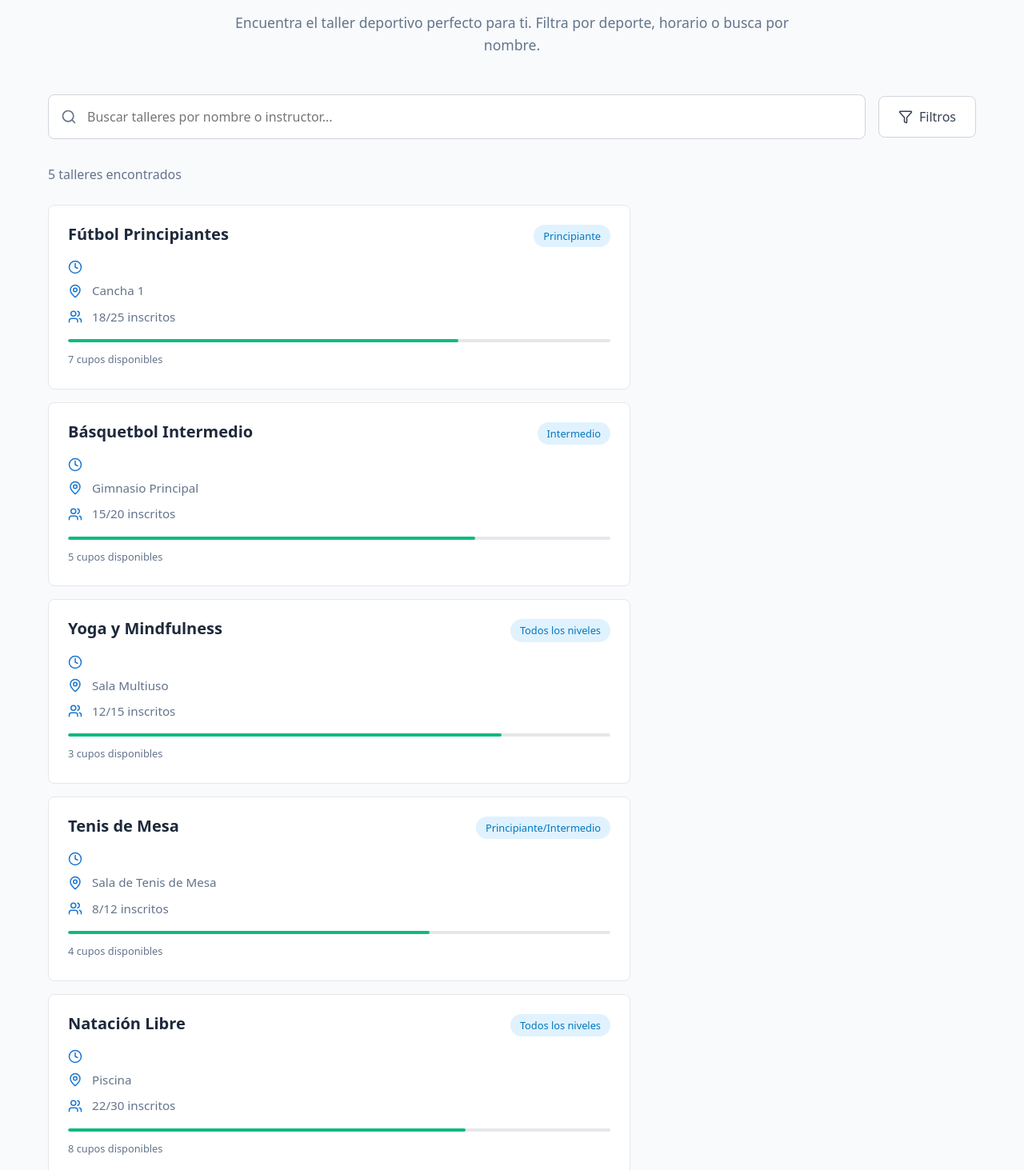
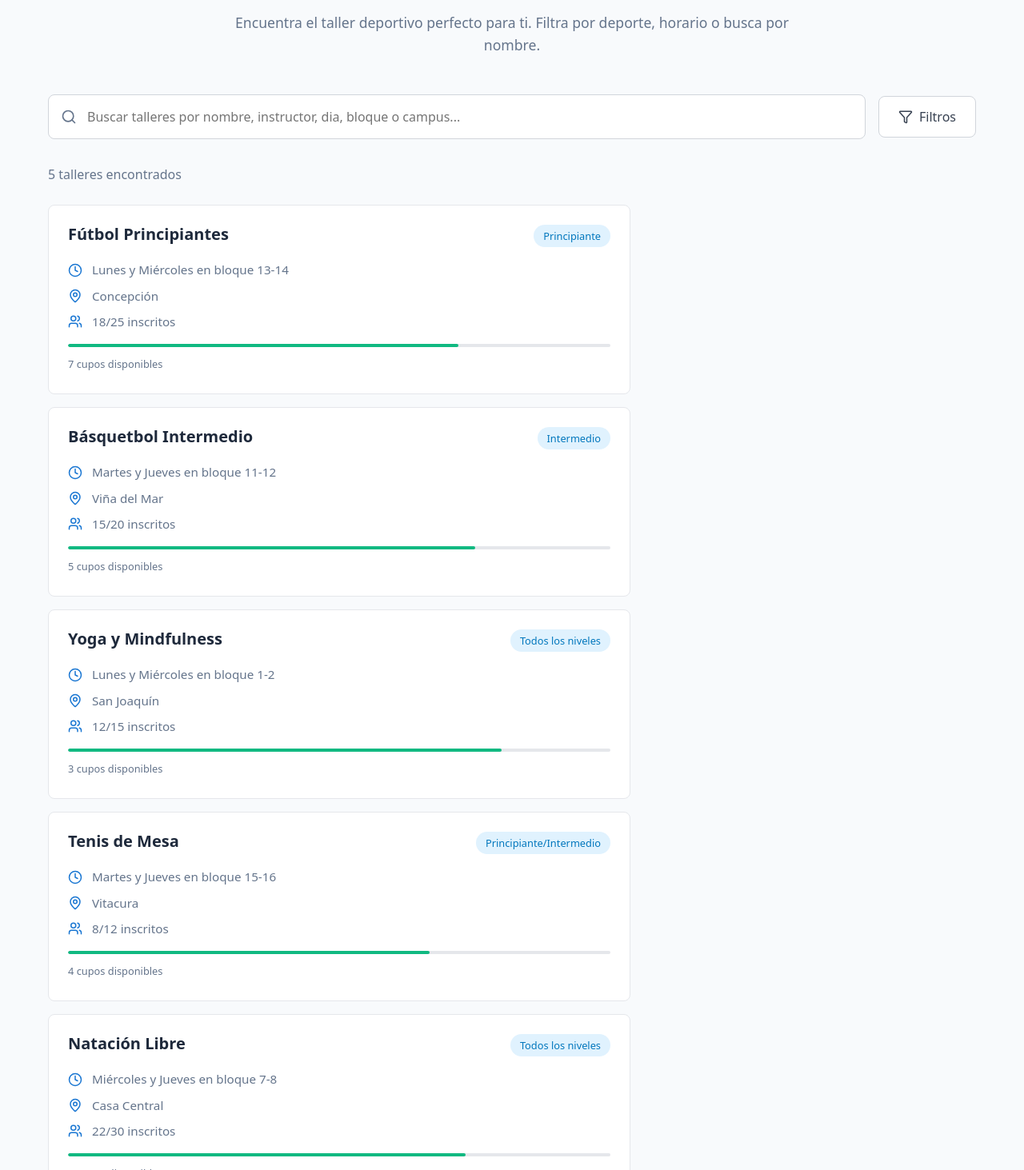
Before and after one commit to Sh3ng45/DIU-DefiderCenter, a React (Vite) app: page /talleres in a window 1280 px wide. Shown: the part 227-1690 px from the top of the page at 80% size. Built offline with nearby package versions, Linux system fonts and the light colour scheme.

Commit message:
se implementa parcialmente filtros por ubicacion, dia y bloque

```diff
--- a/src/components/talleres/FilterPanel.jsx
+++ b/src/components/talleres/FilterPanel.jsx
@@ -3,9 +3,18 @@ import React from 'react';
 const FilterPanel = ({
   showFilters,
   selectedDeporte,
+  selectedDia,
+  selectedBloque,
+  selectedUbicacion,
   onDeporteChange,
+  onDiaChange,
+  onBloqueChange,
+  onUbicacionChange,
   onClearFilters,
-  deporteOptions
+  deporteOptions,
+  diaOptions,
+  bloqueOptions,
+  ubicacionOptions
 }) => {
   if (!showFilters) return null;
 
@@ -27,9 +36,44 @@ const FilterPanel = ({
             </option>
           ))}
         </select>
+        <select
+          id="dia-select"
+          value={selectedDia}
+          onChange={onDiaChange}
+          className="filter-select"
+        >
+          {diaOptions.map(option => (
+            <option key={option.value} value={option.value}>
+              {option.label}
+            </option>
+          ))}
+        </select>
+        <select
+          id="bloque-select"
+          value={selectedBloque}
+          onChange={onBloqueChange}
+          className="filter-select"
+        >
+          {bloqueOptions.map(option => (
+            <option key={option.value} value={option.value}>
+              {option.label}
+            </option>
+          ))}
+        </select>
+        <select
+          id="ubicacion-select"
+          value={selectedUbicacion}
+          onChange={onUbicacionChange}
+          className="filter-select"
+        >
+          {ubicacionOptions.map(option => (
+            <option key={option.value} value={option.value}>
+              {option.label}
+            </option>
+          ))}
+        </select>
       </div>
 
-      {/* Botón para limpiar filtros - Control y libertad del usuario */}
       <button
         className="clear-filters"
         onClick={onClearFilters}
--- a/src/components/talleres/SearchControls.jsx
+++ b/src/components/talleres/SearchControls.jsx
@@ -10,15 +10,13 @@ const SearchControls = ({
 }) => {
   return (
     <div className="search-controls">
-      {/* Buscador principal */}
       <SearchBox
         value={searchTerm}
         onChange={onSearchChange}
-        placeholder="Buscar talleres por nombre o instructor..."
+        placeholder="Buscar talleres por nombre, instructor, dia, bloque o campus..."
         ariaLabel="Buscar talleres"
       />
 
-      {/* Botón para mostrar/ocultar filtros - Revelación progresiva */}
       <button
         className="filter-toggle"
         onClick={onToggleFilters}
--- a/src/components/talleres/TallerCard.jsx
+++ b/src/components/talleres/TallerCard.jsx
@@ -22,7 +22,7 @@ const TallerCard = ({
       <div className="taller-info">
         <div className="info-item">
           <Clock className="info-icon" />
-          <span>{taller.horario}</span>
+          <span>{taller.dia[0]} y {taller.dia[1]} en bloque {taller.bloque}</span>
         </div>
         <div className="info-item">
           <MapPin className="info-icon" />
--- a/src/components/talleres/TallerDetail.jsx
+++ b/src/components/talleres/TallerDetail.jsx
@@ -23,7 +23,7 @@ const TallerDetail = ({
               <Clock className="detail-icon" />
               <div>
                 <strong>Horario:</strong>
-                <span>{taller.horario}</span>
+                <span>{taller.dia[0]} y {taller.dia[1]} en bloque {taller.bloque}</span>
               </div>
             </div>
             <div className="detail-item">
--- a/src/data/mockData.js
+++ b/src/data/mockData.js
@@ -6,7 +6,7 @@ export const mockTalleres = [
     deporte: "futbol",
     dia: ["Lunes", "Miércoles"],
     bloque: "13-14",
-    ubicacion: "Cancha 1",
+    ubicacion: "Concepción",
     cupos: 25,
     ocupados: 18,
     instructor: "Carlos Mendoza",
@@ -19,7 +19,7 @@ export const mockTalleres = [
     deporte: "basquetbol",
     dia: ["Martes", "Jueves"],
     bloque: "11-12",
-    ubicacion: "Gimnasio Principal",
+    ubicacion: "Viña del Mar",
     cupos: 20,
     ocupados: 15,
     instructor: "Ana Silva",
@@ -30,9 +30,9 @@ export const mockTalleres = [
     id: 3,
     nombre: "Yoga y Mindfulness",
     deporte: "yoga",
-    dia: ["Lunes", "Miércoles", "Viernes"],
+    dia: ["Lunes", "Miércoles"],
     bloque: "1-2",
-    ubicacion: "Sala Multiuso",
+    ubicacion: "San Joaquín",
     cupos: 15,
     ocupados: 12,
     instructor: "María González",
@@ -45,7 +45,7 @@ export const mockTalleres = [
     deporte: "tenis-mesa",
     dia: ["Martes", "Jueves"],
     bloque: "15-16",
-    ubicacion: "Sala de Tenis de Mesa",
+    ubicacion: "Vitacura",
     cupos: 12,
     ocupados: 8,
     instructor: "Roberto Chen",
@@ -58,7 +58,7 @@ export const mockTalleres = [
     deporte: "natacion",
     dia: ["Miércoles", "Jueves"],
     bloque: "7-8",
-    ubicacion: "Piscina",
+    ubicacion: "Casa Central",
     cupos: 30,
     ocupados: 22,
     instructor: "Laura Pérez",
@@ -67,6 +67,41 @@ export const mockTalleres = [
   }
 ];
 
+// Datos de ubicaciones para filtros
+export const ubicacionOptions = [
+  { value: "", label: "Todas las ubicaciones" },
+  { value: "Concepción", label: "Concepción" },
+  { value: "Viña del Mar", label: "Viña del Mar" },
+  { value: "San Joaquín", label: "San Joaquín" },
+  { value: "Vitacura", label: "Vitacura" },
+  { value: "Casa Central", label: "Casa Central" }
+];
+
+// Datos de bloques horarios para filtros
+export const bloqueOptions = [
+  { value: "", label: "Todos los bloques" },
+  { value: "1-2", label: "Bloque 1-2" },
+  { value: "3-4", label: "Bloque 3-4" },
+  { value: "5-6", label: "Bloque 5-6" },
+  { value: "7-8", label: "Bloque 7-8" },
+  { value: "9-10", label: "Bloque 9-10" },
+  { value: "11-12", label: "Bloque 11-12" },
+  { value: "13-14", label: "Bloque 13-14" },
+  { value: "15-16", label: "Bloque 15-16" },
+  { value: "16-17", label: "Bloque 16-17" },
+  { value: "17-18", label: "Bloque 17-18" }
+];
+
+// Dias de la semana para filtros
+export const diaOptions = [
+  { value: "", label: "Todos los días" },
+  { value: "Lunes", label: "Lunes" },
+  { value: "Martes", label: "Martes" },
+  { value: "Miércoles", label: "Miércoles" },
+  { value: "Jueves", label: "Jueves" },
+  { value: "Viernes", label: "Viernes" },
+  { value: "Sábado", label: "Sábado" }
+];
 // Opciones de deportes para filtros
 export const deporteOptions = [
   { value: "", label: "Todos los deportes" },
--- a/src/pages/TalleresPage.jsx
+++ b/src/pages/TalleresPage.jsx
@@ -1,7 +1,7 @@
 import React, { useState, useEffect } from 'react';
 import { Search } from 'lucide-react';
 import { SearchControls, FilterPanel, TallerCard, TallerDetail } from '../components/talleres';
-import { mockTalleres, deporteOptions } from '../data/mockData';
+import { mockTalleres, deporteOptions, diaOptions, ubicacionOptions, bloqueOptions } from '../data/mockData';
 import '../styles/TalleresPage.css';
 
 
@@ -11,6 +11,9 @@ const TalleresPage = () => {
   const [filteredTalleres, setFilteredTalleres] = useState(mockTalleres);
   const [searchTerm, setSearchTerm] = useState('');
   const [selectedDeporte, setSelectedDeporte] = useState('');
+  const [selectedDia, setSelectedDia] = useState('');
+  const [selectedBloque, setSelectedBloque] = useState('');
+  const [selectedUbicacion, setSelectedUbicacion] = useState('');
   const [selectedTaller, setSelectedTaller] = useState(null);
   const [showFilters, setShowFilters] = useState(false);
 
@@ -22,7 +25,10 @@ const TalleresPage = () => {
     if (searchTerm) {
       filtered = filtered.filter(taller =>
         taller.nombre.toLowerCase().includes(searchTerm.toLowerCase()) ||
-        taller.instructor.toLowerCase().includes(searchTerm.toLowerCase())
+        taller.instructor.toLowerCase().includes(searchTerm.toLowerCase()) ||
+        taller.dia.some(dia => dia.toLowerCase().includes(searchTerm.toLowerCase())) ||
+        taller.bloque.toLowerCase().includes(searchTerm.toLowerCase()) ||
+        taller.ubicacion.toLowerCase().includes(searchTerm.toLowerCase())
       );
     }
 
@@ -30,7 +36,20 @@ const TalleresPage = () => {
     if (selectedDeporte) {
       filtered = filtered.filter(taller => taller.deporte === selectedDeporte);
     }
-
+    // Filtro por horario
+    if (selectedDia) {
+      filtered = filtered.filter(taller =>
+        taller.dia.some(dia => dia.toLowerCase() === selectedDia.toLowerCase())
+      );
+    }
+    // Filtro por bloque
+    if (selectedBloque) {
+      filtered = filtered.filter(taller => taller.bloque === selectedBloque);
+    }
+    //Filtro por ubicación
+    if (selectedUbicacion) {
+      filtered = filtered.filter(taller => taller.ubicacion.toLowerCase() === selectedUbicacion.toLowerCase());
+    }
     setFilteredTalleres(filtered);
   }, [searchTerm, selectedDeporte, talleres]);
 
@@ -53,6 +72,9 @@ const TalleresPage = () => {
   const handleSearchChange = (e) => setSearchTerm(e.target.value);
   const handleToggleFilters = () => setShowFilters(!showFilters);
   const handleDeporteChange = (e) => setSelectedDeporte(e.target.value);
+  const handleDiaChange = (e) => setSelectedDia(e.target.value);
+  const handleBloqueChange = (e) => setSelectedBloque(e.target.value);
+  const handleUbicacionChange = (e) => setSelectedUbicacion(e.target.value);
   const handleClearFilters = () => {
     setSearchTerm('');
     setSelectedDeporte('');
@@ -82,9 +104,18 @@ const TalleresPage = () => {
         <FilterPanel
           showFilters={showFilters}
           selectedDeporte={selectedDeporte}
+          selectedDia={selectedDia}
+          selectedBloque={selectedBloque}
+          selectedUbicacion={selectedUbicacion}
           onDeporteChange={handleDeporteChange}
+          onDiaChange={handleDiaChange}
+          onBloqueChange={handleBloqueChange}
+          onUbicacionChange={handleUbicacionChange}
           onClearFilters={handleClearFilters}
           deporteOptions={deporteOptions}
+          ubicacionOptions={ubicacionOptions}
+          diaOptions={diaOptions}
+          bloqueOptions={bloqueOptions}
         />
 
         {/* Resultados */}
```
